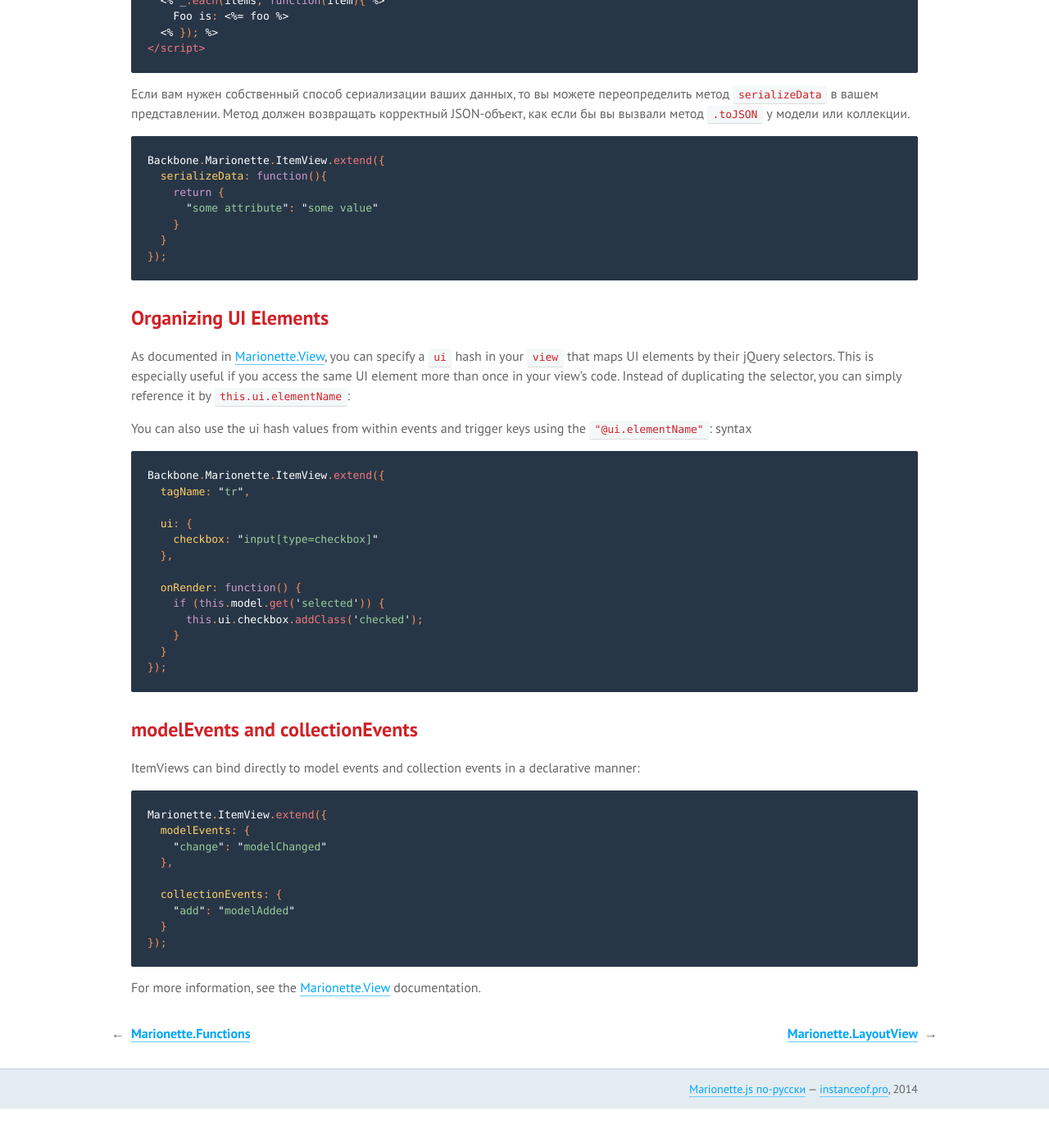
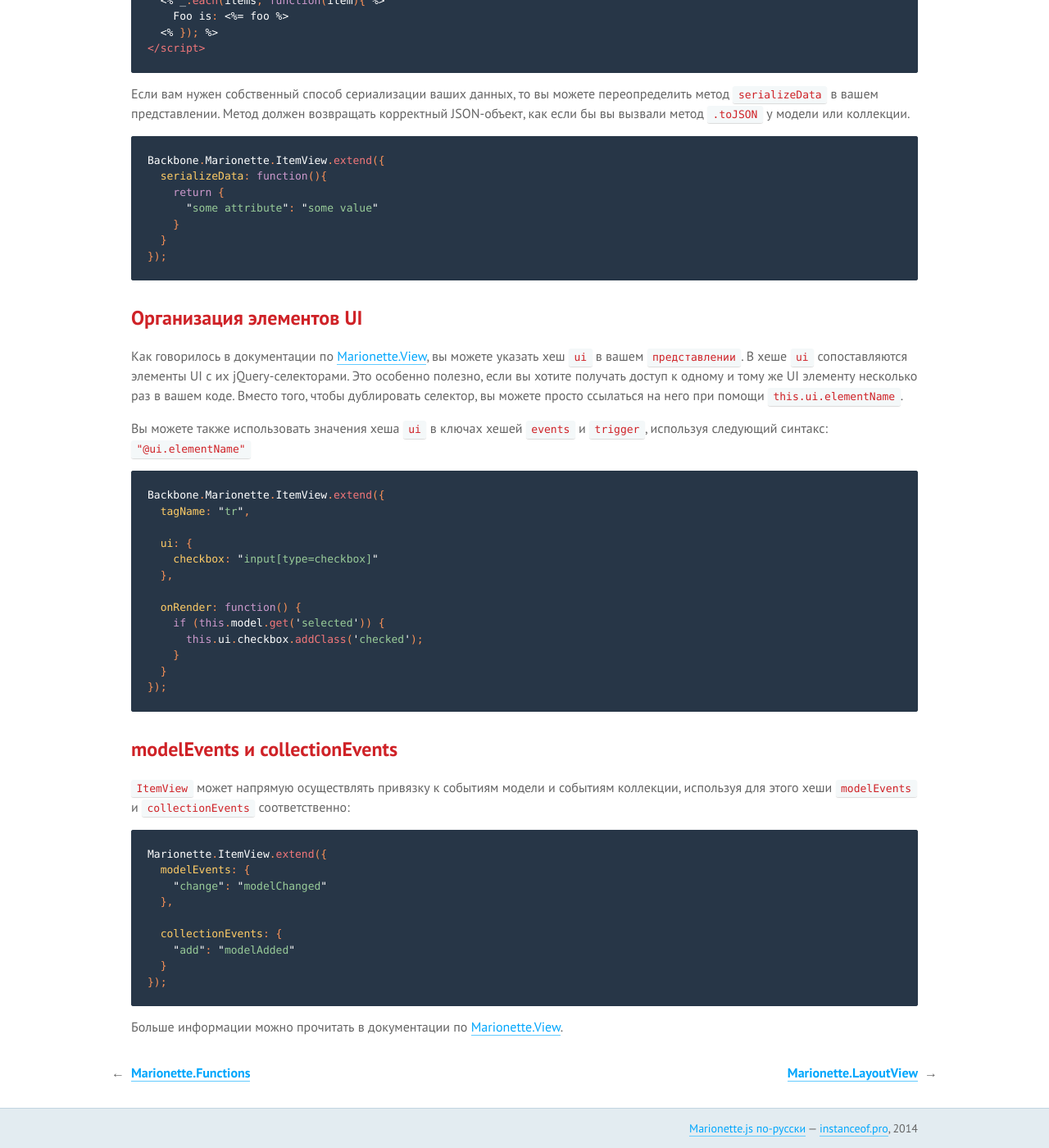
Before and after one commit to sadcitizen/marionettejs.ru, a Jekyll site: the page built from _posts/2014-04-20-itemview.md, in a window 1280 px wide and 1400 px high, scrolled down 5656 px. Shown: the whole window at 82% size. Built offline with Jekyll 4.4.1, drawn with Linux system fonts in a browser that asks for light colours; some web fonts are replaced; Markdown is read by kramdown in place of the engine named in the settings; before the commit the page ends 7008 px from its top, so only the background shows below that; some of the changed text lies outside the part shown.

Commit message:
finished translate ru/ItemView

````diff
--- a/_includes/translation/ru/marionette.itemview.md
+++ b/_includes/translation/ru/marionette.itemview.md
@@ -21,8 +21,8 @@
   * [событие "before:destroy" / коллбек onBeforeDestroy](#beforedestroy--onbeforedestroy-event)
   * [событие "destroy" / коллбек onDestroy](#destroy--ondestroy-event)
 * [Метод serializeData](#itemview-serializedata)
-* [Organizing ui elements](#organizing-ui-elements)
-* [modelEvents and collectionEvents](#modelevents-and-collectionevents)
+* [Организация элементов UI](#organizing-ui-elements)
+* [modelEvents и collectionEvents](#modelevents-and-collectionevents)
 
 ## Метод render
 
@@ -289,15 +289,16 @@
 });
 ```
 
-## Organizing UI Elements
+## Организация элементов UI
 
-As documented in [Marionette.View](./marionette.view.md), you can specify a `ui` hash in your `view` that
-maps UI elements by their jQuery selectors. This is especially useful if you access the
-same UI element more than once in your view's code. Instead of
-duplicating the selector, you can simply reference it by
-`this.ui.elementName`:
+Как говорилось в документации по [Marionette.View](./marionette.view.md), вы можете
+указать хеш `ui` в вашем `представлении`. В хеше `ui` сопоставляются
+элементы UI с их jQuery-селекторами. Это особенно полезно, если вы хотите получать доступ
+к одному и тому же UI элементу несколько раз в вашем коде. Вместо того, чтобы дублировать селектор,
+вы можете просто ссылаться на него при помощи `this.ui.elementName`.
 
-You can also use the ui hash values from within events and trigger keys using the ```"@ui.elementName"```: syntax
+Вы можете также использовать значения хеша `ui` в ключах хешей `events` и `trigger`,
+используя следующий синтакс: ```"@ui.elementName"```
 
 ```js
 Backbone.Marionette.ItemView.extend({
@@ -315,10 +316,10 @@
 });
 ```
 
-## modelEvents and collectionEvents
+## modelEvents и collectionEvents
 
-ItemViews can bind directly to model events and collection events
-in a declarative manner:
+`ItemView` может напрямую осуществлять привязку к событиям модели и событиям коллекции,
+используя для этого хеши `modelEvents` и `collectionEvents` соответственно:
 
 ```js
 Marionette.ItemView.extend({
@@ -332,4 +333,4 @@
 });
 ```
 
-For more information, see the [Marionette.View](./marionette.view.md) documentation.
+Больше информации можно прочитать в документации по [Marionette.View](./marionette.view.md).
````
